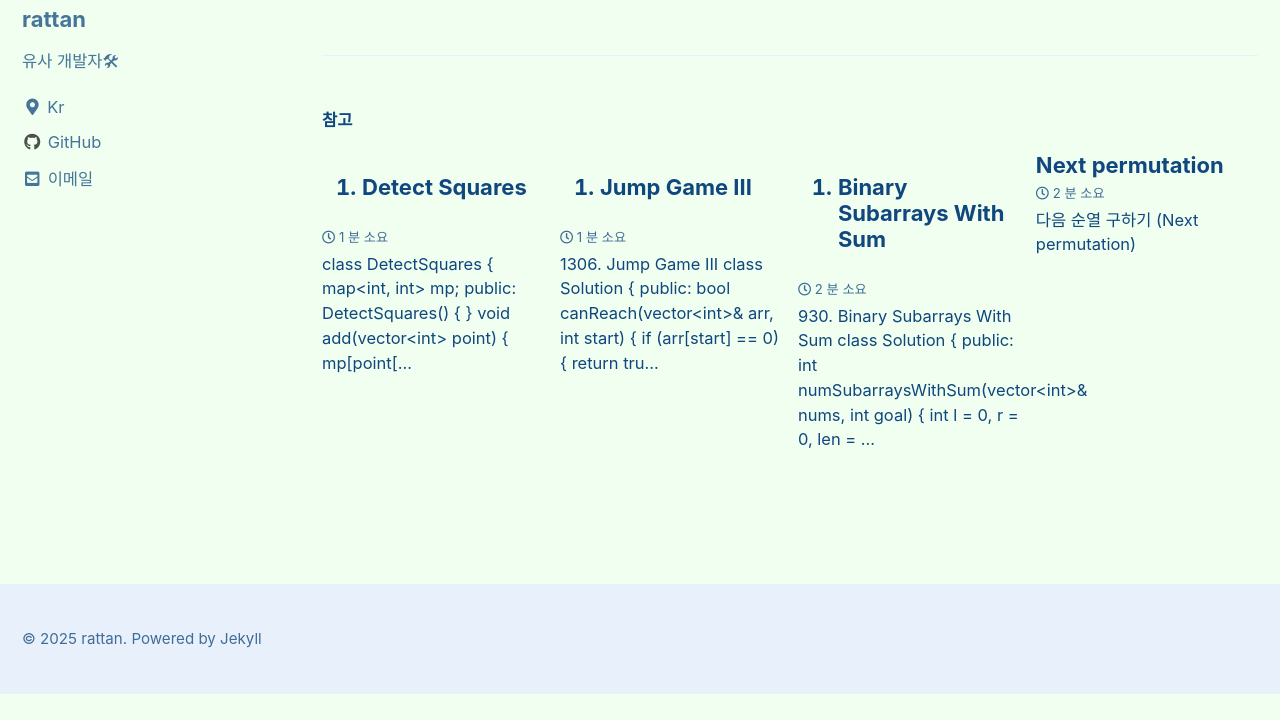
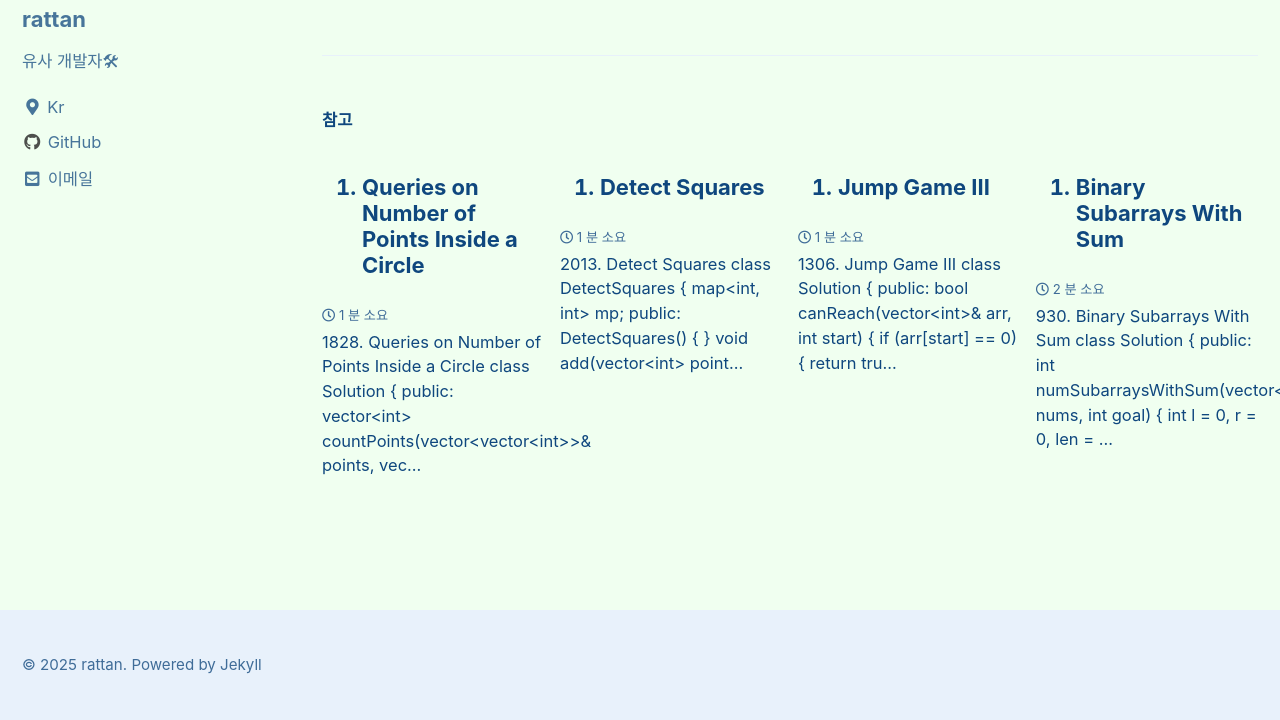
Before and after one commit to rattan/rattan.github.io, a Jekyll site: the page built from _posts/2025-05-27-leetcod-869.md, in a window 1280 px wide and 900 px high, scrolled down 2515 px, cut to the strip 180-900 px from the top of the window. Built offline with Jekyll 4.4.1, drawn with Linux system fonts in a browser that asks for light colours; cached includes are drawn as plain includes; comment, search, counter and statistics services are not loaded; before the commit the page ends 3389 px from its top, so only the background shows below that; part of the change alters nothing that is shown.

Commit message:
Daily solve
add yesterday link.

````diff
--- a/_posts/2025-05-29-leetcode-2013.md
+++ b/_posts/2025-05-29-leetcode-2013.md
@@ -5,6 +5,7 @@ date: 2025-05-29 21:24:54
 last_modified_at: 2025-05-29 21:24:54
 categories: leetcode
 ---
+[2013. Detect Squares](https://leetcode.com/problems/detect-squares/)
 ```cpp
 class DetectSquares {
     map<int, int> mp;
--- /dev/null
+++ b/_posts/2025-05-30-leetcode-1828.md
@@ -0,0 +1,39 @@
+---
+published: true
+title: "1828. Queries on Number of Points Inside a Circle"
+date: 2025-05-30 19:14:42
+last_modified_at: 2025-05-30 19:14:42
+categories: leetcode
+---
+[1828. Queries on Number of Points Inside a Circle](https://leetcode.com/problems/queries-on-number-of-points-inside-a-circle/)
+```cpp
+class Solution {
+public:
+    vector<int> countPoints(vector<vector<int>>& points, vector<vector<int>>& queries) {
+        vector<int> result;
+        for (auto &q: queries) {
+            int cnt = 0;
+            for (auto &p: points) {
+                int dx = p[0] - q[0];
+                int dy = p[1] - q[1];
+                if (dx * dx + dy * dy <= q[2] * q[2]) {
+                    ++cnt;
+                }
+            }
+            result.push_back(cnt);
+        }
+        return result;
+    }
+};
+```
+주어진 query 의 중심과 points 의 위치의 거리는 피타고라스 정리를 사용하여 구할 수 있고,
+이 거리가 반지름 이하이면 해당 점은 원 안에 위치 한다고 할 수 있다.
+
+sqrt 를 구하는거 보다 반지름의 제곱이 더 간단하므로 두점 사이의 거리 제곱, 반지름의 제곱을 비교해서 원안에 점이 있는지 판단한다.
+
+n == points.size()
+m == queries.size()
+
+Time: O(n + m)
+
+Space: O(1)
````
